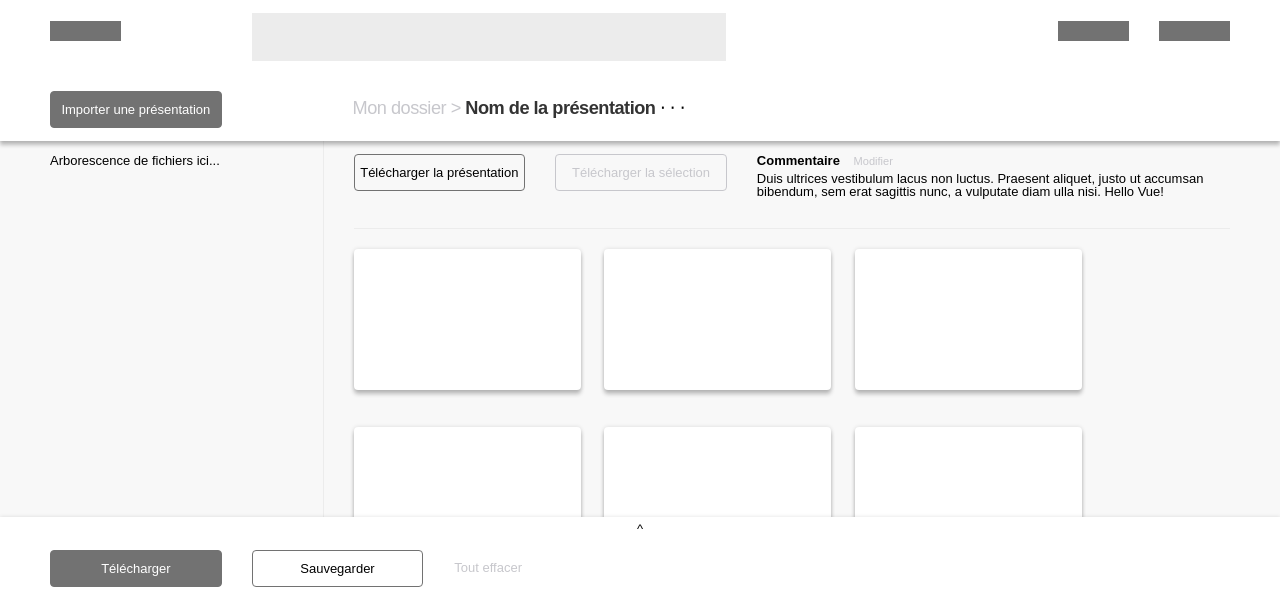
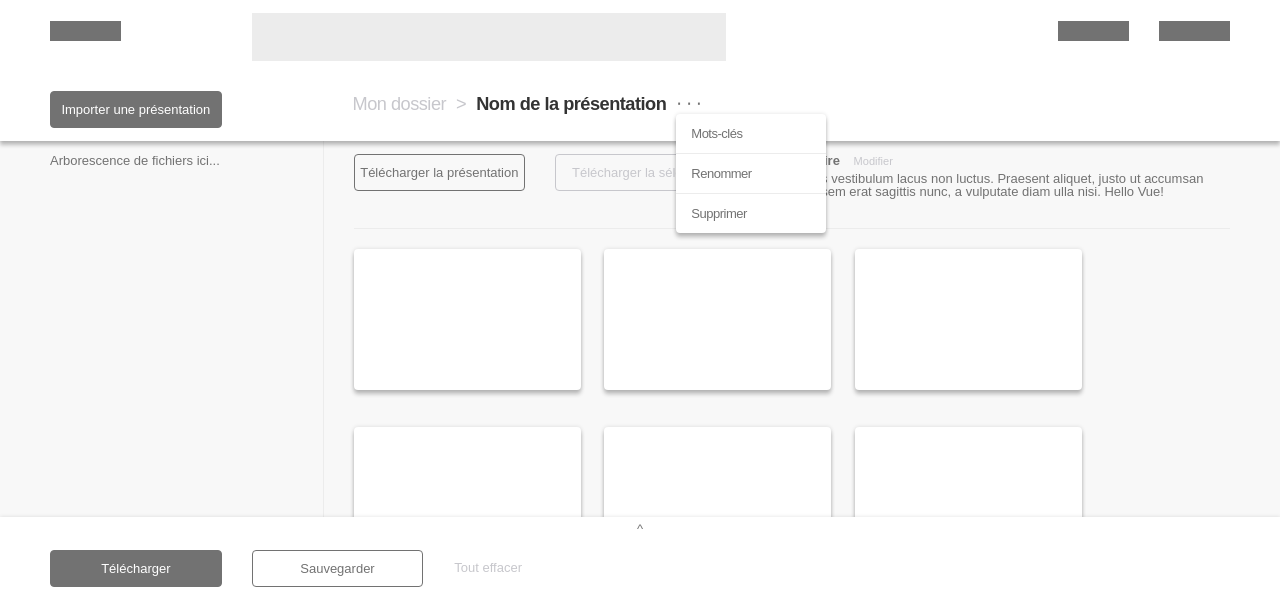
Before and after one commit to axelchalon/diapolafront, a website: page index.html in a window 1280 px wide. Shown: the top 602 px of the page. Drawn offline with nearby package versions, Linux system fonts and the light colour scheme.

Commit message:
yeyeye context

```diff
--- a/css/style.scss
+++ b/css/style.scss
@@ -93,6 +93,7 @@ $sectionpadding: 13px;
 html {
     font-size: 13px;
     font-family: "Gotham Book", Gotham-Book, Arial, sans-serif;
+    color: $dark;
 }
 
 .topBar {
@@ -146,6 +147,7 @@ html {
 
     .breadcrumbs {
         display: inline-block;
+        > * { float: left; margin-right: 10px; }
 
         font-size: 1.4rem;
         letter-spacing: -0.5px;
@@ -342,3 +344,41 @@ html {
 
 
 }
+
+
+.module_burger {
+    display: block;
+
+    position: relative;
+
+    &:not(.module_burger-active) > ul {
+        display: none;
+    }
+
+    ul {
+        li {
+            a {
+                display: block;
+                line-height: 3rem;
+                padding-left: 15px;
+                &:hover {
+                    background: $gray;
+                }
+            }
+
+            &:not(:last-child) {
+                border-bottom: 1px solid $delineator;
+            }
+
+        }
+
+        font-size: 1rem;
+
+        position: absolute;
+        left: 0; top: 100%;
+        background: white;
+        border-radius: 4px;
+        width: 150px;
+        box-shadow: 0 4px 4px 0 rgba(0, 0, 0, 0.24), 0 0 4px 0 rgba(0, 0, 0, 0.12);
+    }
+}
--- a/index.html
+++ b/index.html
@@ -24,12 +24,19 @@
 
             <button class="importPresentation" href="#">Importer une présentation</button>
 
-            <p class="breadcrumbs">
+            <div class="breadcrumbs">
                 <a class="breadcrumbs_breadcrumb" href="#">Mon dossier</a>
                 <span class="breadcrumbs_separator">&gt;</span>
                 <a class="breadcrumbs_breadcrumb breadcrumbs_breadcrumb-active" href="#" >Nom de la présentation</a>
-                <a href="#">&sdot; &sdot; &sdot;</a>
-            </p>
+                <div class="module_burger module_burger-active">
+                    <a href="#">&sdot; &sdot; &sdot;</a>
+                    <ul>
+                        <li><a href="#">Mots-clés</a></li>
+                        <li><a href="#">Renommer</a></li>
+                        <li><a href="#">Supprimer</a></li>
+                    </ul>
+                </div>
+            </div>
         </div>
 
         <div class="page">
```
Also changed, not shown: css/style.css, 1 other file.
